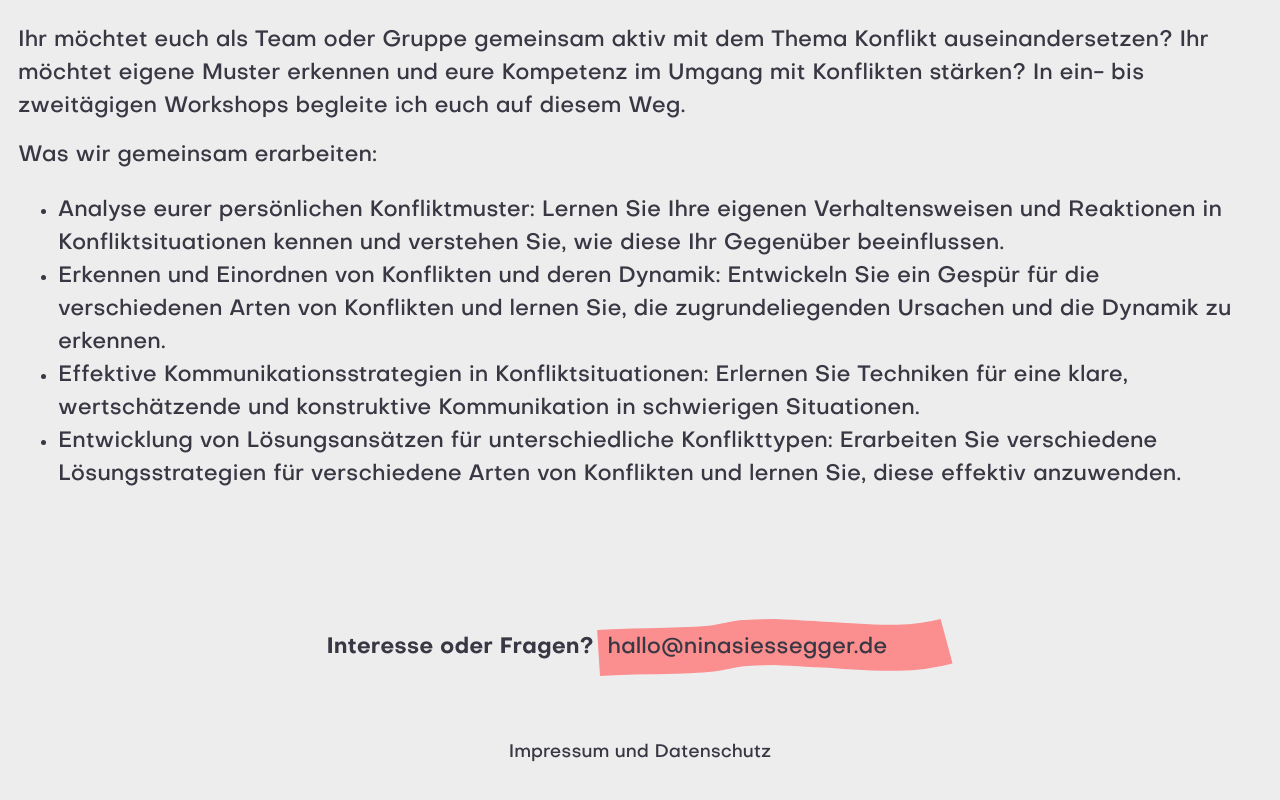
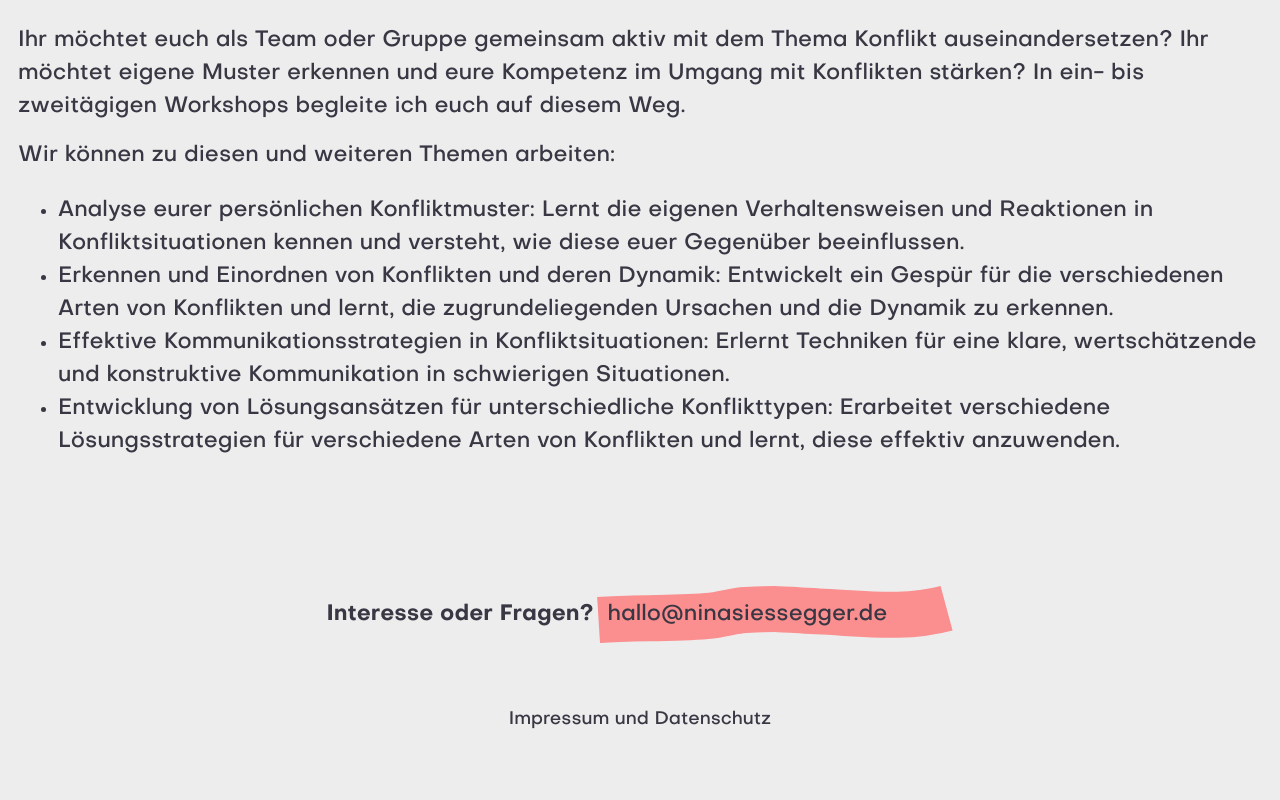
Before and after one commit to sssggr/ninasiessegger, a Nuxt app: page /konfliktmanagement in a window 1280 px wide. Shown: the part 2480-3280 px from the top of the page. Built offline with nearby package versions, Linux system fonts and the light colour scheme.

Commit message:
Adjust conflict management text

```diff
--- a/pages/konfliktmanagement.vue
+++ b/pages/konfliktmanagement.vue
@@ -70,13 +70,13 @@ useSeoMeta({
         Ihr möchtet euch als Team oder Gruppe gemeinsam aktiv mit dem Thema Konflikt auseinandersetzen? Ihr möchtet eigene Muster erkennen und eure Kompetenz im Umgang mit Konflikten stärken? In ein- bis zweitägigen Workshops begleite ich euch auf diesem Weg.
       </p>
       <p class="z-100">
-        Was wir gemeinsam erarbeiten:
+        Wir können zu diesen und weiteren Themen arbeiten:
       </p>
       <ul>
-        <li>Analyse eurer persönlichen Konfliktmuster: Lernen Sie Ihre eigenen Verhaltensweisen und Reaktionen in Konfliktsituationen kennen und verstehen Sie, wie diese Ihr Gegenüber beeinflussen.</li>
-        <li>Erkennen und Einordnen von Konflikten und deren Dynamik: Entwickeln Sie ein Gespür für die verschiedenen Arten von Konflikten und lernen Sie, die zugrundeliegenden Ursachen und die Dynamik zu erkennen.</li>
-        <li>Effektive Kommunikationsstrategien in Konfliktsituationen: Erlernen Sie Techniken für eine klare, wertschätzende und konstruktive Kommunikation in schwierigen Situationen.</li>
-        <li>Entwicklung von Lösungsansätzen für unterschiedliche Konflikttypen: Erarbeiten Sie verschiedene Lösungsstrategien für verschiedene Arten von Konflikten und lernen Sie, diese effektiv anzuwenden.</li>
+        <li>Analyse eurer persönlichen Konfliktmuster: Lernt die eigenen  Verhaltensweisen und Reaktionen in Konfliktsituationen kennen und versteht, wie diese euer Gegenüber beeinflussen.</li>
+        <li>Erkennen und Einordnen von Konflikten und deren Dynamik: Entwickelt ein  Gespür für die verschiedenen Arten von Konflikten und lernt, die  zugrundeliegenden Ursachen und die Dynamik zu erkennen.</li>
+        <li>Effektive Kommunikationsstrategien in Konfliktsituationen: Erlernt Techniken  für eine klare, wertschätzende und konstruktive Kommunikation in  schwierigen Situationen.</li>
+        <li>Entwicklung von Lösungsansätzen für unterschiedliche Konflikttypen: Erarbeitet verschiedene Lösungsstrategien für verschiedene Arten von Konflikten und  lernt, diese effektiv anzuwenden.</li>
       </ul>
     </div>
   </div>
```
